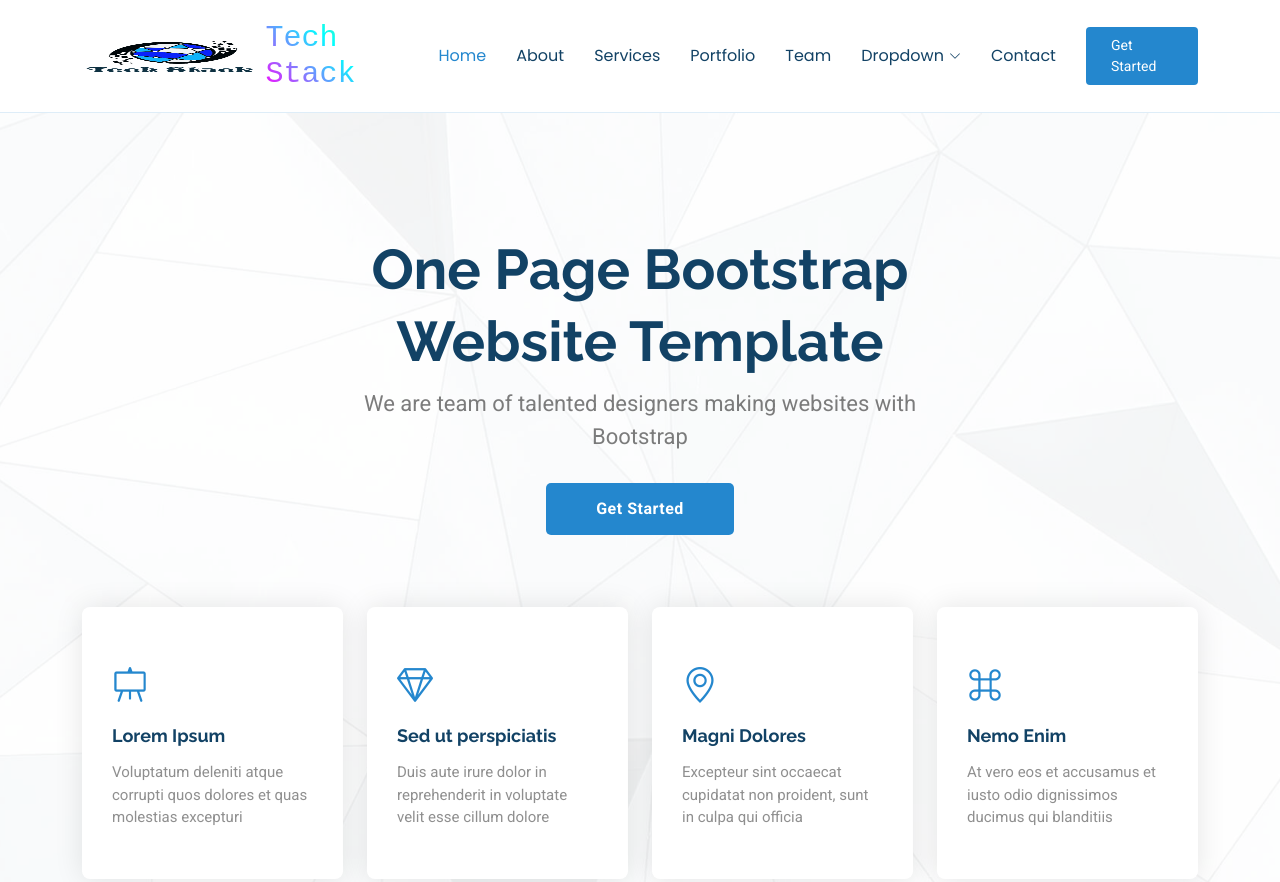
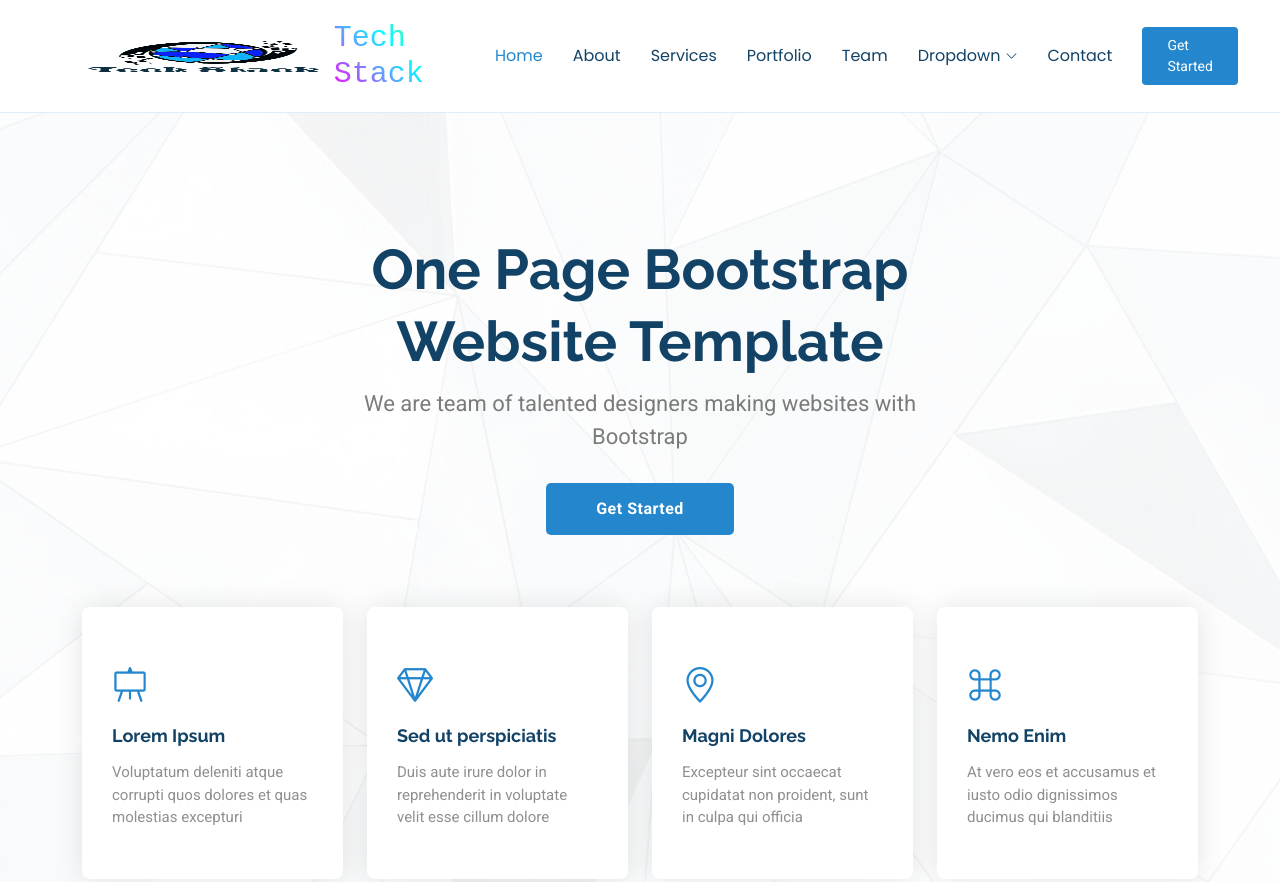
Before and after one commit to def-sumon/portfolio, a plain HTML site: page index.html in a window 1280 px wide. Shown: the top 882 px of the page. Drawn offline with Linux system fonts and the light colour scheme.

Commit message:
Update index.html
ee

```diff
--- a/index.html
+++ b/index.html
@@ -43,7 +43,7 @@
 
       <a href="index.html" class="logo d-flex align-items-center me-auto">
         <!-- Uncomment the line below if you also wish to use an image logo -->
-        <img src="assets/img/logo.png" alt="" width="200" height="200">
+        <img src="assets/img/logo.png" alt="" width="300" height="200">
         <h1 class="sitename">Tech Stack</h1>
       </a>
 
```
